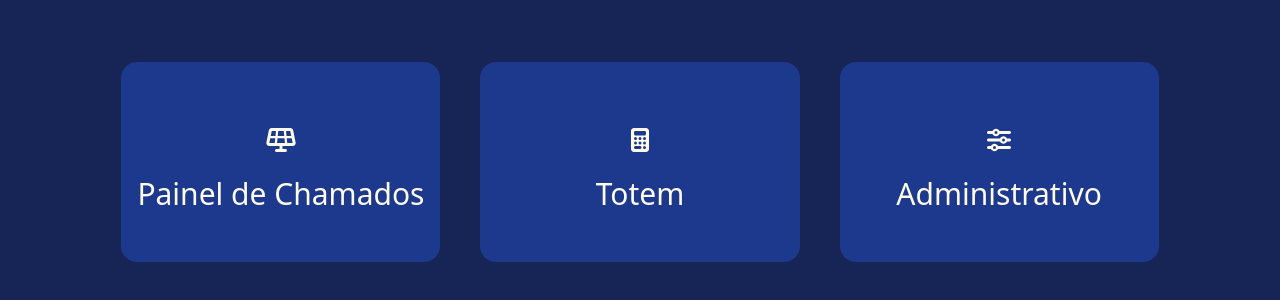
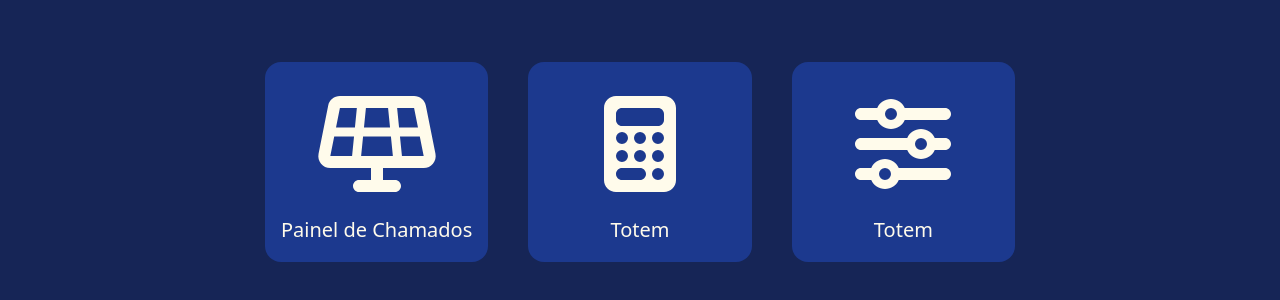
Before and after one commit to joaoassef/agendamento, a Next.js app in the folder agendamento/: page / in a window 1280 px wide. Shown: the part 238-538 px from the top of the page. Built offline with nearby package versions, Linux system fonts and the light colour scheme.

Commit message:
Debug ativo

```diff
--- a/agendamento/components/cadastroAdmin/index.js
+++ b/agendamento/components/cadastroAdmin/index.js
@@ -1,22 +1,22 @@
-'use client'; // Garanta que o componente seja tratado como "client-side"
+"use client"; // Garanta que o componente seja tratado como "client-side"
 
-import React, { useState } from 'react';
-import { useRouter } from 'next/navigation'; // Importação correta do `useRouter`
+import React, { useState } from "react";
+import { useRouter } from "next/navigation"; // Importação correta do `useRouter`
 
 export function CadastroAdmin() {
   const [formData, setFormData] = useState({
-    nome: '',
-    email: '',
-    senha: '',
+    Nome: "",
+    Email: "",
+    Senha: "",
   });
 
-  const [mensagem, setMensagem] = useState('');
+  const [mensagem, setMensagem] = useState("");
   const router = useRouter(); // Usando o `useRouter` corretamente dentro do componente funcional
 
   const handleChange = (e) => {
-    setFormData(prev => ({
+    setFormData((prev) => ({
       ...prev,
-      [e.target.name]: e.target.value
+      [e.target.name]: e.target.value,
     }));
   };
 
@@ -25,54 +25,56 @@ export function CadastroAdmin() {
 
     const dados = {
       ...formData,
-      tempoMaximoAtraso: "00:15:00"
+      TempoMaximoAtraso: "30",
     };
 
     try {
-      const response = await fetch('http://localhost:5236/api/Administrador', {
-        method: 'POST',
+      const response = await fetch("http://localhost:5236/api/Administrador", {
+        method: "POST",
         headers: {
-          'Content-Type': 'application/json',
-          "x-api-key": "fwjfpjewfokwfwqww65fdqw4fwe4veew41f5e6fw65c1wec56e1ve56qf6ewfe1f",
+          "Content-Type": "application/json",
+          "x-api-key":
+            "fwjfpjewfokwfwqww65fdqw4fwe4veew41f5e6fw65c1wec56e1ve56qf6ewfe1f",
         },
-        body: JSON.stringify(dados)
+        body: JSON.stringify(dados),
       });
 
       if (!response.ok) {
-        const erroDetalhado = await response.text();
-        throw new Error(`Erro ao cadastrar administrador: ${erroDetalhado}`);
+        const errorBody = await response.text(); // Obtenha a resposta de erro bruta
+        console.error("API Error Response:", errorBody); // Registre o erro bruto
+        throw new Error(
+          `Erro ao cadastrar administrador: ${response.status} - ${response.statusText} - ${errorBody}`
+        );
       }
 
       const resultado = await response.json();
       setMensagem("✅ Administrador cadastrado com sucesso!");
-
-
-
     } catch (error) {
-      //console.error("Erro:", error.message);
-      //setMensagem(`❌ ${error.message}`);
+      console.error("Erro:", error.message);
+      setMensagem(`❌ ${error.message}`);
     }
 
     // Redireciona para a página inicial após o sucesso
-    router.push('/'); // Redireciona para a página principal ou uma página específica
-
+    router.push("/"); // Redireciona para a página principal ou uma página específica
   };
-
 
   return (
     <div className="h-screen flex items-center justify-center bg-blue-950">
       <div className="flex justify-center border p-6 rounded-md bg-amber-50 w-[700px]">
         <div className="px-6 w-full">
           <h1 className="text-2xl font-bold mb-4">Cadastrar Administrador</h1>
-          <p className="mb-4">Preencha os dados abaixo para criar o primeiro administrador do sistema.</p>
+          <p className="mb-4">
+            Preencha os dados abaixo para criar o primeiro administrador do
+            sistema.
+          </p>
 
           <form onSubmit={handleSubmit}>
             <div className="mb-4">
               <label>Nome Completo</label>
               <input
                 type="text"
-                name="nome"
-                value={formData.nome}
+                name="Nome"
+                value={formData.Nome}
                 onChange={handleChange}
                 className="bg-zinc-200 px-3 py-2 rounded-md w-full"
                 required
@@ -83,8 +85,8 @@ export function CadastroAdmin() {
               <label>E-mail</label>
               <input
                 type="email"
-                name="email"
-                value={formData.email}
+                name="Email"
+                value={formData.Email}
                 onChange={handleChange}
                 className="bg-zinc-200 px-3 py-2 rounded-md w-full"
                 required
@@ -95,8 +97,8 @@ export function CadastroAdmin() {
               <label>Senha</label>
               <input
                 type="password"
-                name="senha"
-                value={formData.senha}
+                name="Senha"
+                value={formData.Senha}
                 onChange={handleChange}
                 className="bg-zinc-200 px-3 py-2 rounded-md w-full"
                 required
--- a/agendamento/src/app/home/page.js
+++ b/agendamento/src/app/home/page.js
@@ -1,37 +1,53 @@
-import Link from 'next/link';
+"use client";
 
-import { FontAwesomeIcon } from '@fortawesome/react-fontawesome';
-import { faSolarPanel, faCalculator, faSliders} from '@fortawesome/free-solid-svg-icons';
+import Link from "next/link";
+
+import { FontAwesomeIcon } from "@fortawesome/react-fontawesome";
+import {
+  faSolarPanel,
+  faCalculator,
+  faSliders,
+} from "@fortawesome/free-solid-svg-icons";
 
 export default function PaginaInicial() {
   return (
-
     <div className="min-h-screen flex items-center justify-center bg-blue-950">
-
       <div className="grid grid-cols-3 gap-10 text-3xl">
-
         <Link href="/painel-chamado">
           <div className="bg-blue-900 text-amber-50 p-4 h-50 flex flex-col items-center justify-center rounded-2xl shadow-black">
-                        <FontAwesomeIcon icon={faSolarPanel} className="text-2xl mb-2 p-4" />
-                        <div>Painel de Chamados</div>
+            {/* Correção aqui: de text-9x1 para text-9xl */}
+            <FontAwesomeIcon
+              icon={faSolarPanel}
+              className="text-8xl mb-2 p-4"
+            />
+            <div className="text-xl">Painel de Chamados</div>
           </div>
         </Link>
 
         <Link href="/painel-totem">
           <div className="bg-blue-900 text-amber-50 p-4 h-50 flex flex-col items-center justify-center rounded-2xl shadow-black">
-                        <FontAwesomeIcon icon={faCalculator} className="text-2xl mb-2 p-4" />
-                        <div>Totem</div>
+            <FontAwesomeIcon
+              icon={faCalculator}
+              // Correção aqui: de "ttext-8xl" para "text-8xl"
+              className="text-8xl mb-2 p-4"
+            />
+            {/* Adicione o tamanho do texto para manter a proporção com outros cards, se ainda não o fez */}
+            <div className="text-xl">Totem</div>
           </div>
         </Link>
 
         <Link href="/painel-adm">
           <div className="bg-blue-900 text-amber-50 p-4 h-50 flex flex-col items-center justify-center rounded-2xl shadow-black">
-                    <FontAwesomeIcon icon={faSliders} className="text-2xl mb-2 p-4" />
-                    <div>Administrativo</div>
+            <FontAwesomeIcon
+              icon={faSliders}
+              // Correção aqui: de "ttext-8xl" para "text-8xl"
+              className="text-8xl mb-2 p-4"
+            />
+            {/* Adicione o tamanho do texto para manter a proporção com outros cards, se ainda não o fez */}
+            <div className="text-xl">Totem</div>
           </div>
         </Link>
-
       </div>
     </div>
-
-    )}
+  );
+}
--- a/agendamento/src/app/painel-adm/page.js
+++ b/agendamento/src/app/painel-adm/page.js
@@ -1,3 +1,4 @@
+
 import { Login } from "../../../components/login";
 
 export default function PainelAdm() {
```
Lines whose indentation alone changed are shown as unchanged.
